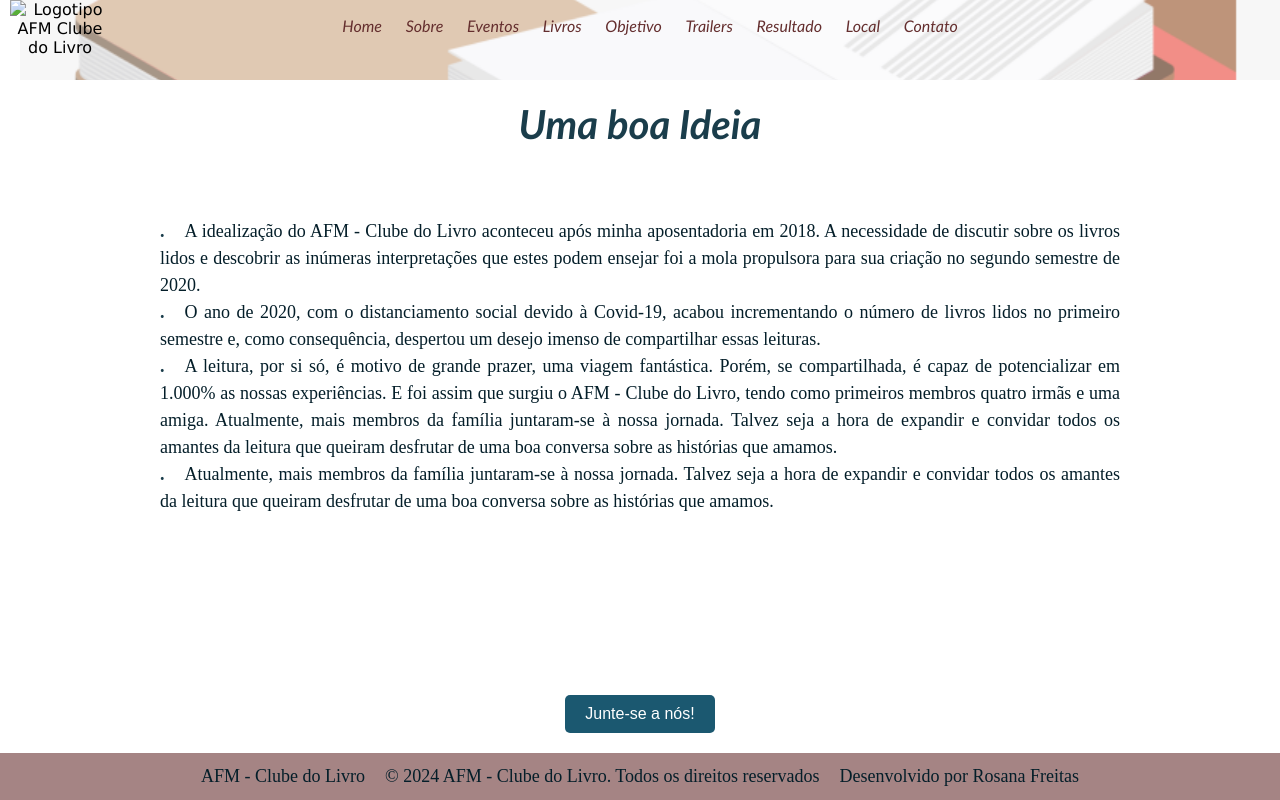
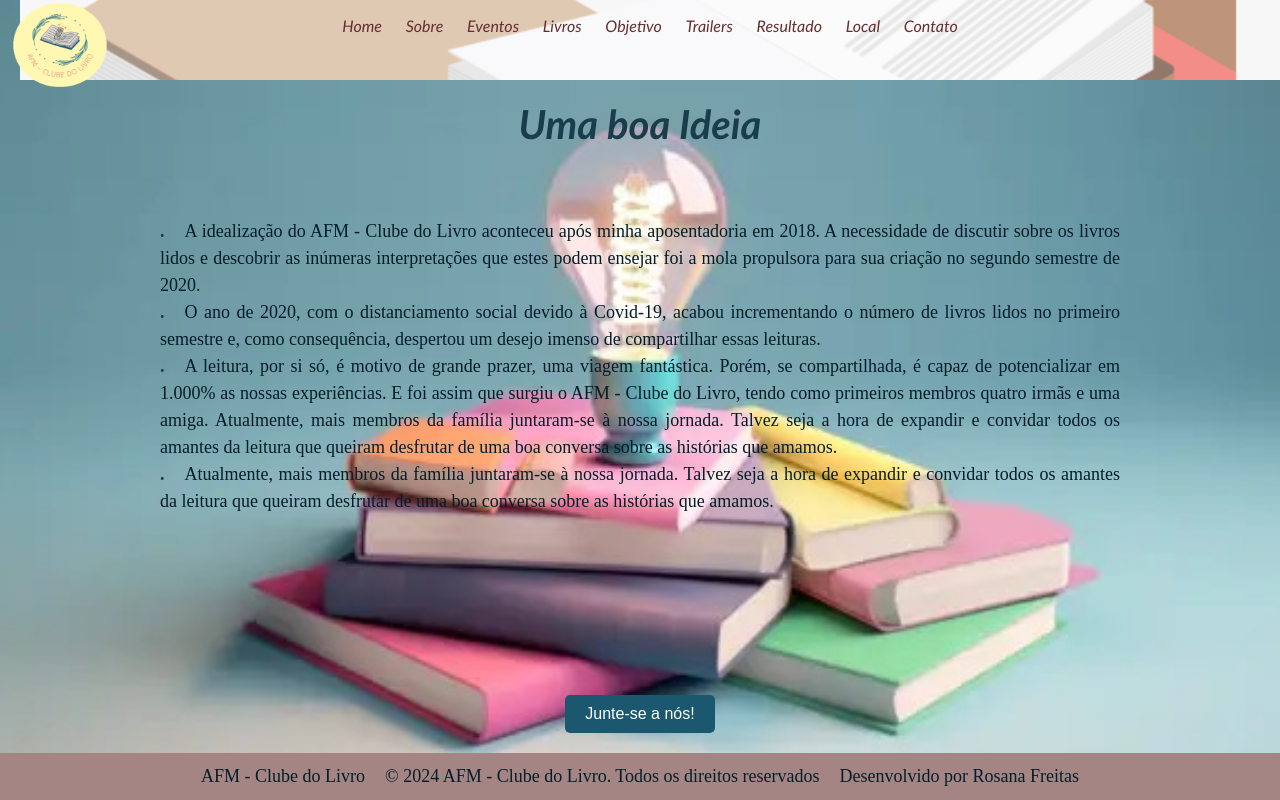
Before and after one commit to ZannFreitas/Trabalhos-Finais, a plain HTML site: page sobre.html in a window 1280 px wide. Drawn offline with Linux system fonts and the light colour scheme; files whose address does not match are found by name.

Commit message:
Update sobre.html

```diff
--- a/sobre.html
+++ b/sobre.html
@@ -5,7 +5,7 @@
     <meta name="viewport" content="width=device-width, initial-scale=1.0">
     <title>AFM - Sobre</title>
     <link rel="stylesheet" type="text/css" href="style.css"/>
-    <link rel="shortcut icon" href="Imagens/afm-clube-do-livro-logo.ico">
+    <link rel="shortcut icon" href="afm-clube-do-livro-logo.ico">
 
 
     <style>
@@ -20,7 +20,7 @@
 
     body{
 
-        background-image: url(Imagens/color-books-and-a-3d-light-bulb-icon-image.jpg);
+        background-image: url(color-books-and-a-3d-light-bulb-icon-image.jpg);
         background-repeat: no-repeat;
         background-position: center;
         background-size: cover;
@@ -100,7 +100,7 @@
 
     <header class="banner">
 
-        <img src="Imagens/AFM - clube-do-livro-logo.png" alt="Logotipo AFM Clube do Livro" class="logo">
+        <img src="AFM - clube-do-livro-logo.png" alt="Logotipo AFM Clube do Livro" class="logo">
 
 
         <nav class="menu">
```
